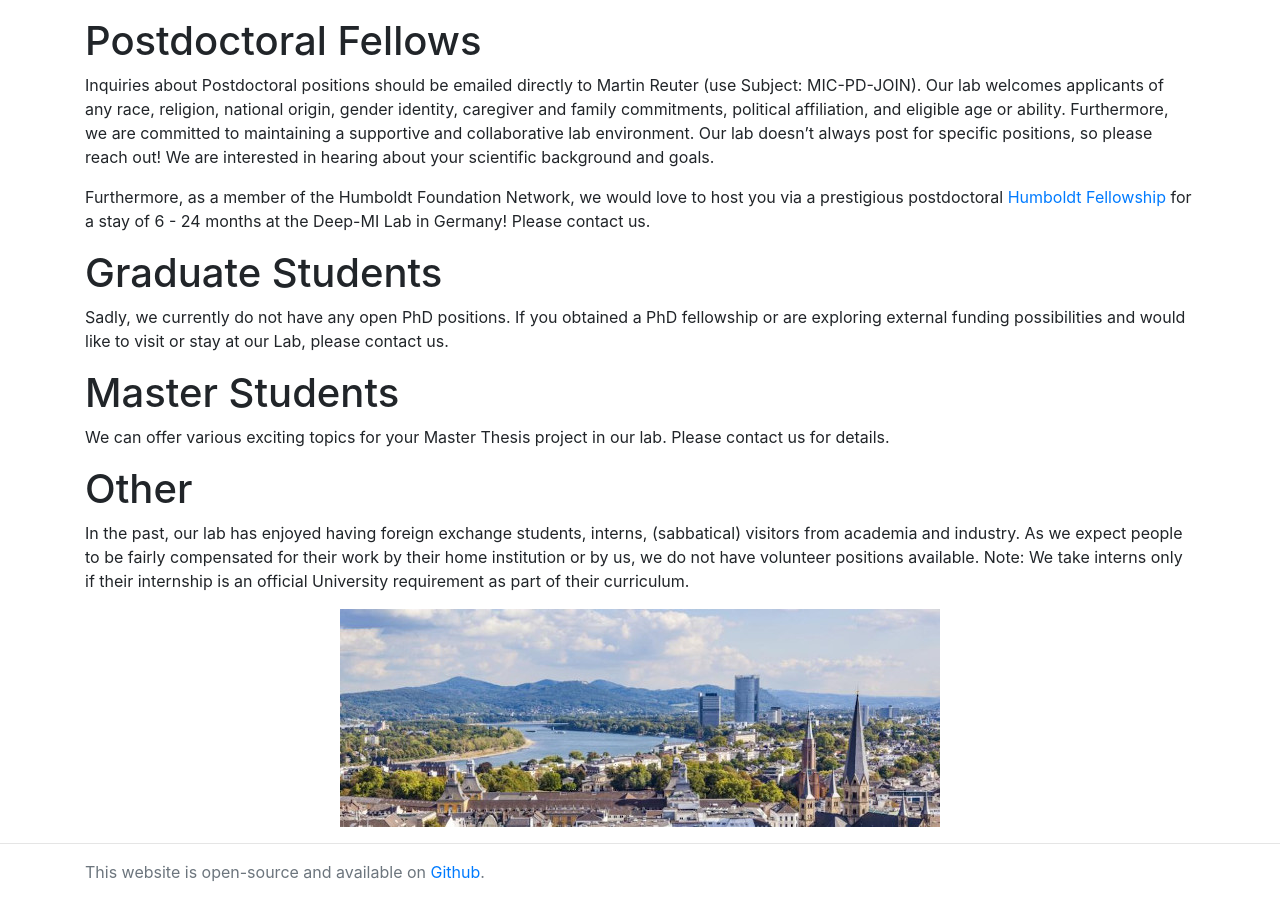
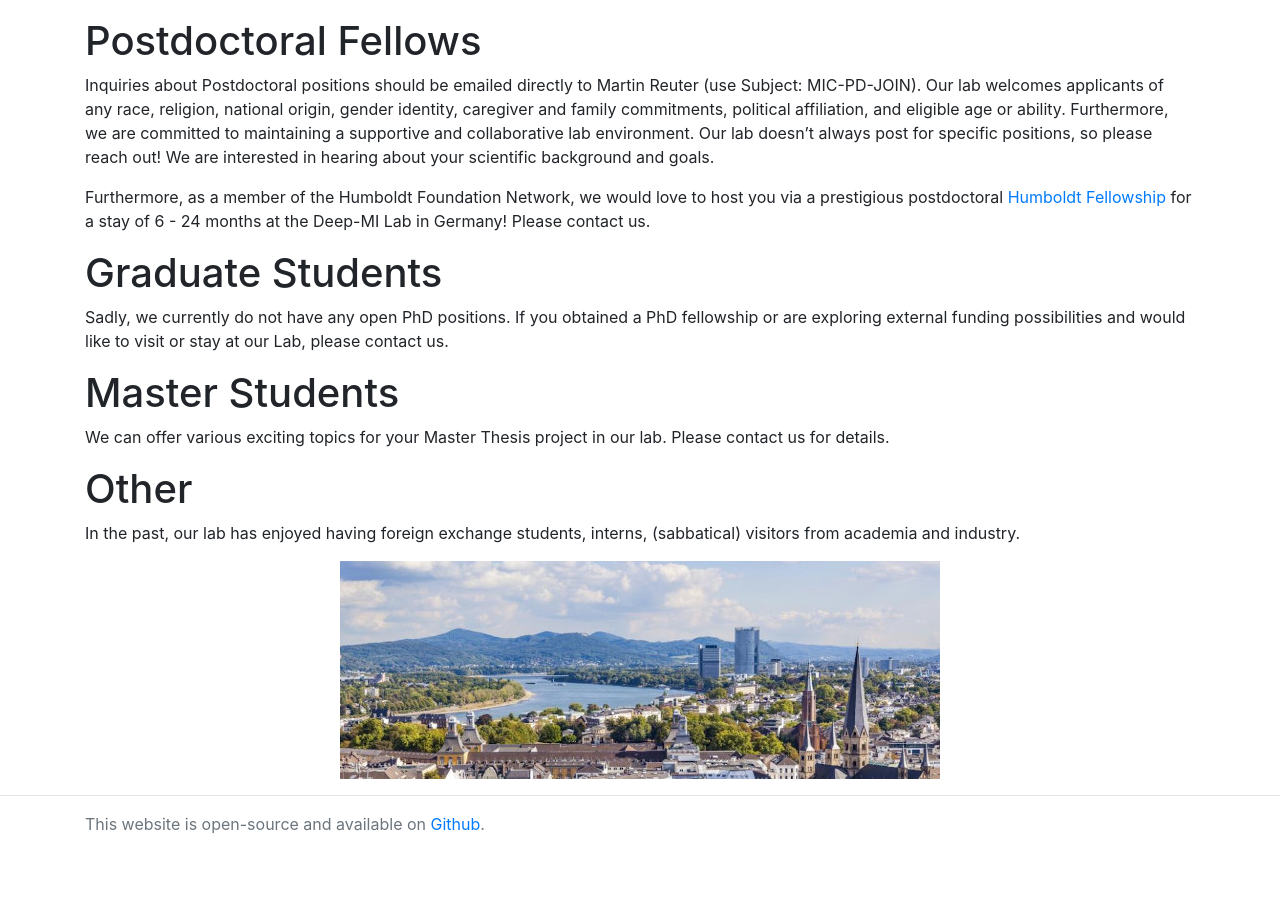
Before and after one commit to Deep-MI/Deep-MI.github.io, a Jekyll site: the page built from join/index.md, in a window 1280 px wide and 900 px high, scrolled down 780 px. Built offline with Jekyll 4.4.1, drawn with Linux system fonts in a browser that asks for light colours; nearby versions of some CDN libraries; comment, search, counter and statistics services are not loaded; after the commit the page ends 1632 px from its top, so only the background shows below that.

Commit message:
Update index.md

```diff
--- a/join/index.md
+++ b/join/index.md
@@ -42,7 +42,7 @@ We can offer various exciting topics for your Master Thesis project in our lab.
 
 # Other
 
-In the past, our lab has enjoyed having foreign exchange students, interns, (sabbatical) visitors from academia and industry. As we expect people to be fairly compensated for their work by their home institution or by us, we do not have volunteer positions available. Note: We take interns only if their internship is an official University requirement as part of their curriculum.
+In the past, our lab has enjoyed having foreign exchange students, interns, (sabbatical) visitors from academia and industry.
 
 <p style="text-align: center;">
 ![alt text](/static/img/join/bonn.jpg "Bonn")
```
